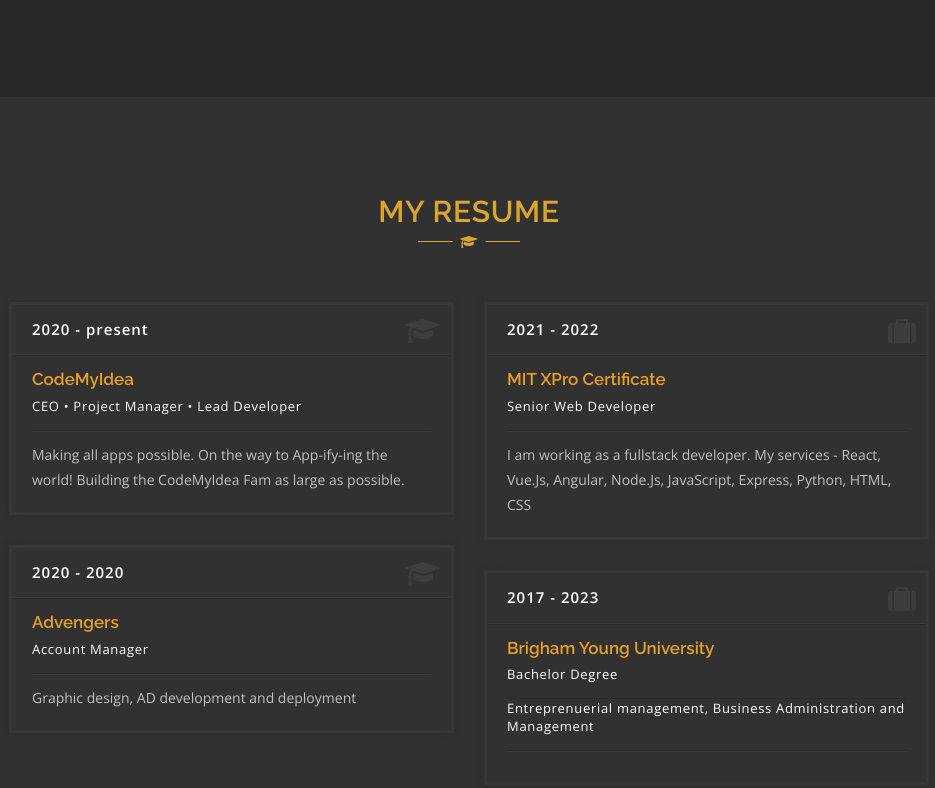
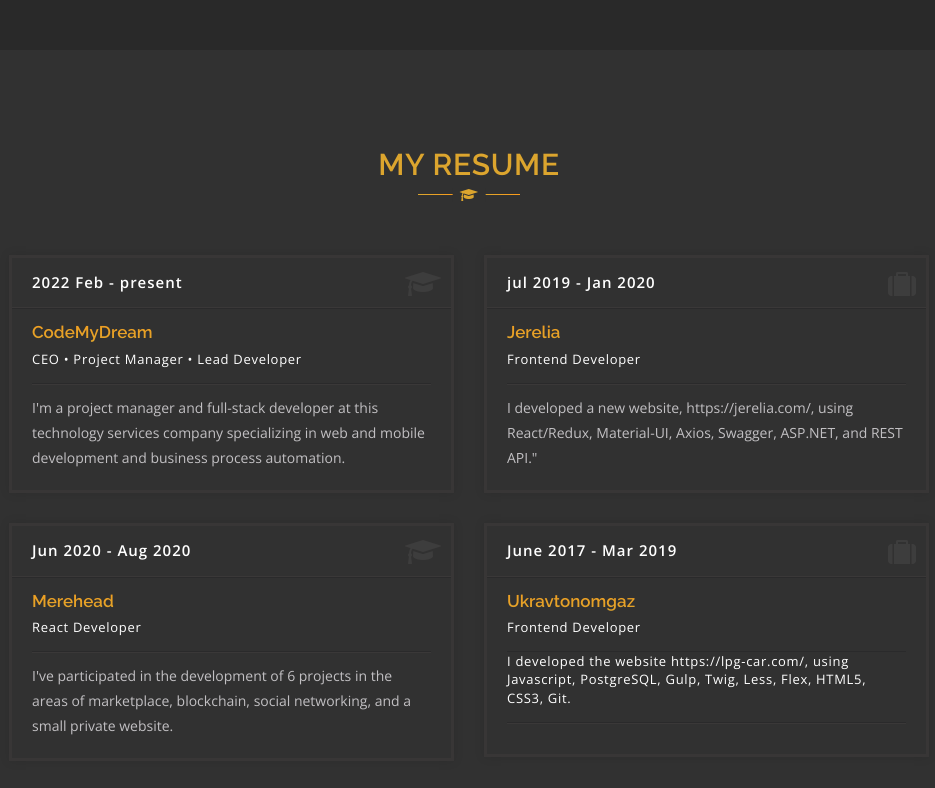
Before and after one commit to Dreamskyinfo/evgeniy-portfolio, a plain HTML site: page index.html in a window 1280 px wide. Shown: the part 2084-2872 px from the top of the page, without its empty margins (296-1231 px from the left). Drawn offline with nearby package versions, Linux system fonts and the light colour scheme.

Commit message:
my resume

```diff
--- a/index.html
+++ b/index.html
@@ -134,7 +134,7 @@
                     <div class="row">
                         <div class="col-lg-5 col-md-6">
                             <div class="about-image wow fadeInLeft" data-wow-duration="1.7s">
-                                <img class="img-responsive" src="EFABA033-DEE6-4C1F-885D-808B7A5FE655.png" alt="">
+                                <img class="img-responsive" src="images/avatars/3.png" alt="">
                             </div>
                         </div>
                         <div class="col-lg-7 col-md-6">
@@ -239,17 +239,17 @@
                             <div class="education wow fadeInLeft" data-wow-duration="1.7s">
                                 <div class="resume-item">
                                     <div class="resume-icon"><i class="fa fa-graduation-cap"></i></div>
-                                    <div class="resume-date">2020 - present</div>
-                                    <h4>CodeMyIdea</h4>
+                                    <div class="resume-date">2022 Feb - present</div>
+                                    <h4>CodeMyDream</h4>
                                     <span>CEO • Project Manager • Lead Developer</span>
-                                    <p>Making all apps possible. On the way to App-ify-ing the world! Building the CodeMyIdea Fam as large as possible.</p>
+                                    <p>I'm a project manager and full-stack developer at this technology services company specializing in web and mobile development and business process automation.</p>
                                 </div>
                                 <div class="resume-item">
                                     <div class="resume-icon"><i class="fa fa-graduation-cap"></i></div>
-                                    <div class="resume-date">2020 - 2020</div>
-                                    <h4>Advengers</h4>
-                                    <span>Account Manager</span>
-                                    <p>Graphic design, AD development and deployment</p>
+                                    <div class="resume-date">Jun 2020 - Aug 2020</div>
+                                    <h4>Merehead</h4>
+                                    <span>React Developer</span>
+                                    <p>I've participated in the development of 6 projects in the areas of marketplace, blockchain, social networking, and a small private website.</p>
                                 </div>
                             </div>
                         </div>
@@ -257,17 +257,17 @@
                             <div class="experience wow fadeInRight" data-wow-duration="1.7s">
                                 <div class="resume-item">
                                     <div class="resume-icon"><i class="fa fa-suitcase"></i></div>
-                                    <div class="resume-date">2021 - 2022</div>
-                                    <h4>MIT xPro Certificate</h4>
-                                    <span>Senior Web Developer</span>
-                                    <p>I am working as a fullstack developer. My services - React, Vue.Js, Angular, Node.Js, JavaScript, Express, Python, HTML, CSS</p>
+                                    <div class="resume-date">jul 2019 - Jan 2020</div>
+                                    <h4>Jerelia</h4>
+                                    <span>Frontend Developer</span>
+                                    <p>I developed a new website, https://jerelia.com/, using React/Redux, Material-UI, Axios, Swagger, ASP.NET, and REST API."</p>
                                 </div>
                                 <div class="resume-item">
                                     <div class="resume-icon"><i class="fa fa-suitcase"></i></div>
-                                    <div class="resume-date">2017 - 2023</div>
-                                    <h4>Brigham Young University</h4>
-                                    <span>Bachelor Degree</span>
-                                    <span>Entreprenuerial management, Business Administration and Management</span>
+                                    <div class="resume-date">June 2017 - Mar 2019</div>
+                                    <h4>Ukravtonomgaz</h4>
+                                    <span>Frontend Developer</span>
+                                    <span>I developed the website https://lpg-car.com/, using Javascript, PostgreSQL, Gulp, Twig, Less, Flex, HTML5, CSS3, Git.</span>
 
                                     <p></p>
                                 </div>
```
Also changed, not shown: images/avatars/3.png (added).
